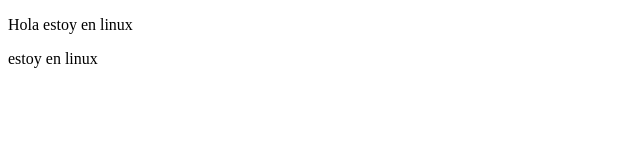
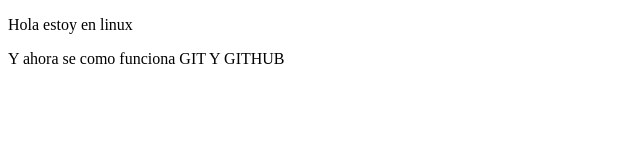
Before and after one commit to GersonCordova/proyectoDemoCursoPrework, a plain HTML site: page index.html in a window 1280 px wide. Shown: the whole page, without its empty margins (0-640 px from the left). Drawn offline with Linux system fonts and the light colour scheme.

Commit message:
Agregamos cambios del sitio

```diff
--- a/index.html
+++ b/index.html
@@ -8,6 +8,6 @@
 </head>
 <body>
     <p>Hola estoy en linux</p>
-    <p>estoy en linux</p>
+    <p>Y ahora se como funciona GIT Y GITHUB</p>
 </body>
 </html>
```
